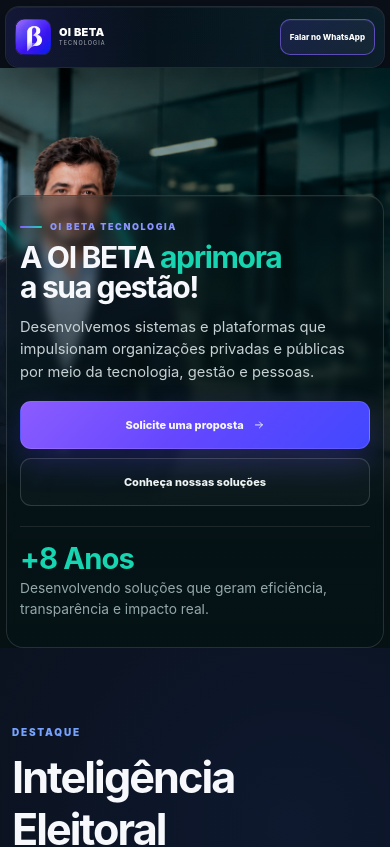
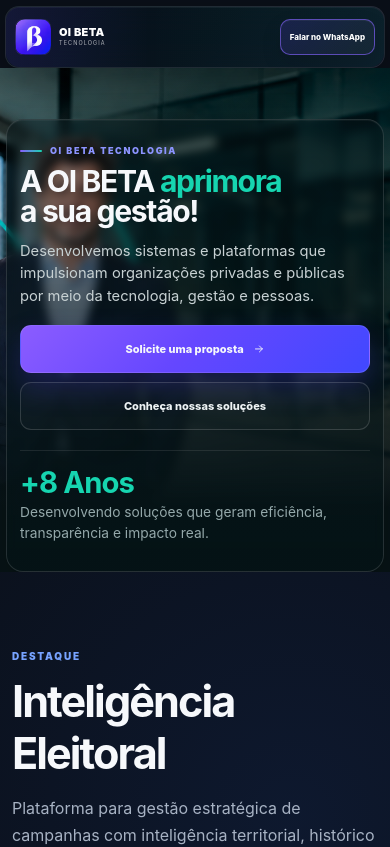
Before and after one commit to oibetatecnologia/oibeta, a Next.js app in the folder oibeta-site/: page / in a window 390 px wide. Shown: the top 847 px of the page. Built offline with nearby package versions, Linux system fonts and the light colour scheme; no server answers.

Commit message:
feat: sobe bloco principal no mobile

```diff
--- a/oibeta-site/app/globals.css
+++ b/oibeta-site/app/globals.css
@@ -1758,3 +1758,23 @@
     margin-top: clamp(110px, 15svh, 165px) !important;
   }
 }
+
+
+/* Ajuste solicitado — sobe mais ~70% o bloco mobile, quase encostando no cabeçalho */
+@media (max-width: 900px) {
+  .hero-mobile-copy {
+    margin-top: clamp(58px, 8svh, 95px) !important;
+  }
+}
+
+@media (max-width: 560px) {
+  .hero-mobile-copy {
+    margin-top: clamp(50px, 7svh, 80px) !important;
+  }
+}
+
+@media (max-width: 390px) {
+  .hero-mobile-copy {
+    margin-top: clamp(44px, 6svh, 68px) !important;
+  }
+}
```
